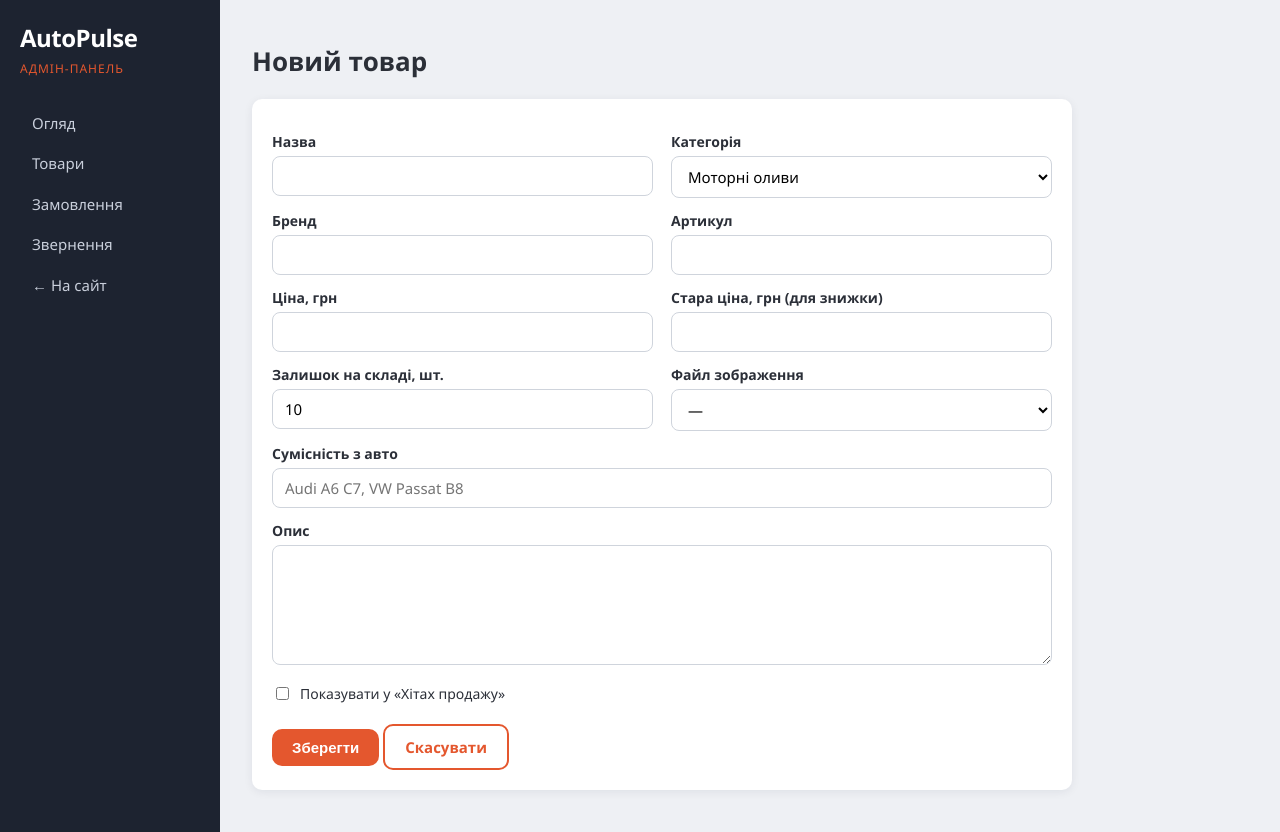
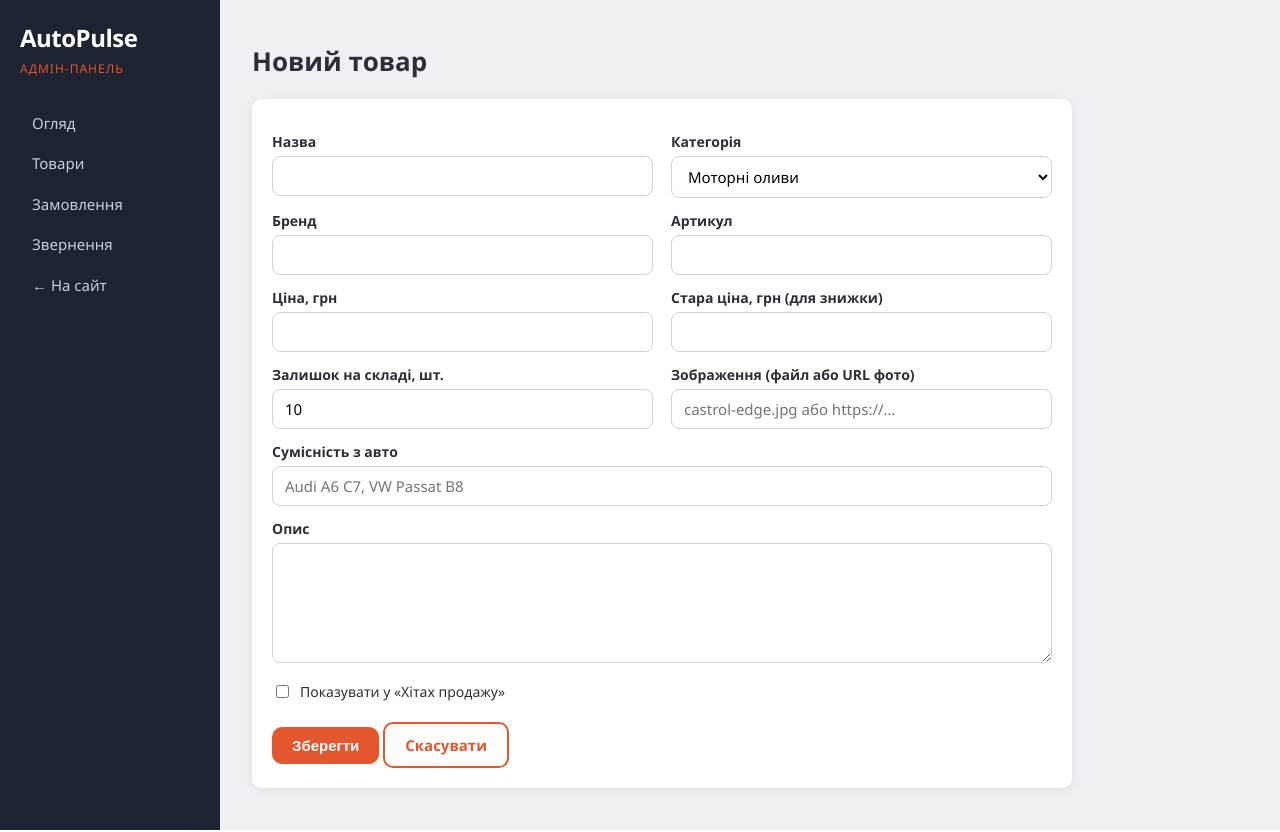
Before and after one commit to veronikaromanyshyn/autopulse, a Rails app: page /admin/products/new in a window 1280 px wide. Run offline with Rails 7, Linux system fonts and the light colour scheme; a user stored in the database is signed in; data comes from the database, SQL or seed files in the repository; style sheets or scripts are compiled from the project's sources.

Commit message:
Підтримка фото товарів за посиланням або файлом jpg/png

```diff
--- a/app/helpers/application_helper.rb
+++ b/app/helpers/application_helper.rb
@@ -11,8 +11,11 @@ module ApplicationHelper
     end
   end
 
+  # Зображення товару: файл з app/assets/images/products (svg/jpg/png) або пряме посилання на фото
   def product_image(product, css = "product-img")
-    image_tag("products/#{product.image.presence || 'default.svg'}", alt: product.name, class: css)
+    src = product.image.presence || "default.svg"
+    src = "products/#{src}" unless src.start_with?("http://", "https://")
+    image_tag(src, alt: product.name, class: css)
   end
 
   def status_badge(order)
--- a/app/views/admin/products/_form.html.erb
+++ b/app/views/admin/products/_form.html.erb
@@ -8,7 +8,9 @@
     <div><%= f.label :price, "Ціна, грн" %><%= f.number_field :price, step: 1 %></div>
     <div><%= f.label :old_price, "Стара ціна, грн (для знижки)" %><%= f.number_field :old_price, step: 1 %></div>
     <div><%= f.label :stock, "Залишок на складі, шт." %><%= f.number_field :stock %></div>
-    <div><%= f.label :image, "Файл зображення" %><%= f.select :image, Dir.children(Rails.root.join("app/assets/images/products")).sort, include_blank: "—" %></div>
+    <div><%= f.label :image, "Зображення (файл або URL фото)" %>
+      <%= f.text_field :image, list: "product-images", placeholder: "castrol-edge.jpg або https://…" %>
+      <datalist id="product-images"><% Dir.children(Rails.root.join("app/assets/images/products")).sort.each do |n| %><option value="<%= n %>"><% end %></datalist></div>
   </div>
   <%= f.label :compatibility, "Сумісність з авто" %><%= f.text_field :compatibility, placeholder: "Audi A6 C7, VW Passat B8" %>
   <%= f.label :description %><%= f.text_area :description, rows: 5 %>
```
